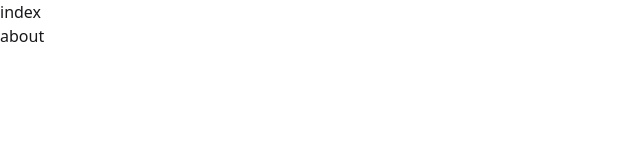
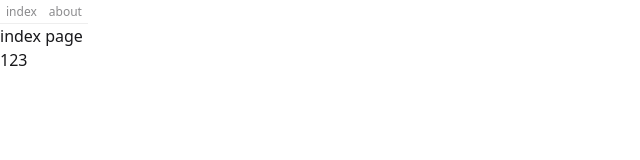
Before and after one commit to imddc/mini-router, a Vue app in the folder apps/playground/: page / in a window 1280 px wide. Shown: the top 160 px of the page, without its empty margins (0-640 px from the left). Built offline with nearby package versions, Linux system fonts and the light colour scheme.

Commit message:
style(playground): 调整页面布局和导航样式
- 添加容器类使内容居中
- 更新导航栏样式为标签页形式
- 为路由视图添加过渡效果

```diff
--- a/apps/playground/src/App.vue
+++ b/apps/playground/src/App.vue
@@ -1,16 +1,19 @@
 <template>
-    <div>
+    <div class="container mx-auto">
         <header>
             <nav>
-                <ul>
-                    <li v-for="link in links" :key="link.path">
+                <ul class="tabs tabs-lift tabs-xs">
+                    <li v-for="link in links" :key="link.path" class="tab">
                         <router-link :to="link.path">{{ link.label }}</router-link>
                     </li>
                 </ul>
             </nav>
         </header>
 
-        <router-view />
+        <router-view v-slot="{ Component }">
+            <component :is="Component" />
+        </router-view>
+        123
     </div>
 </template>
 
```
